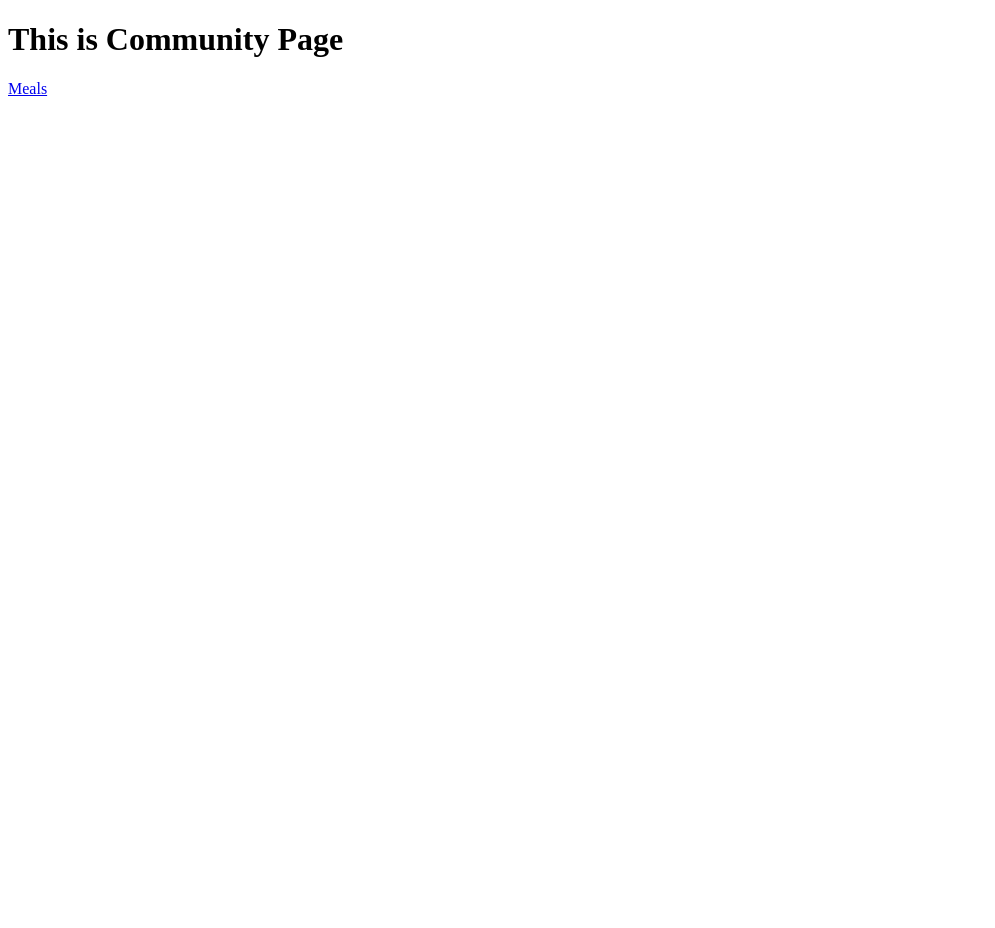
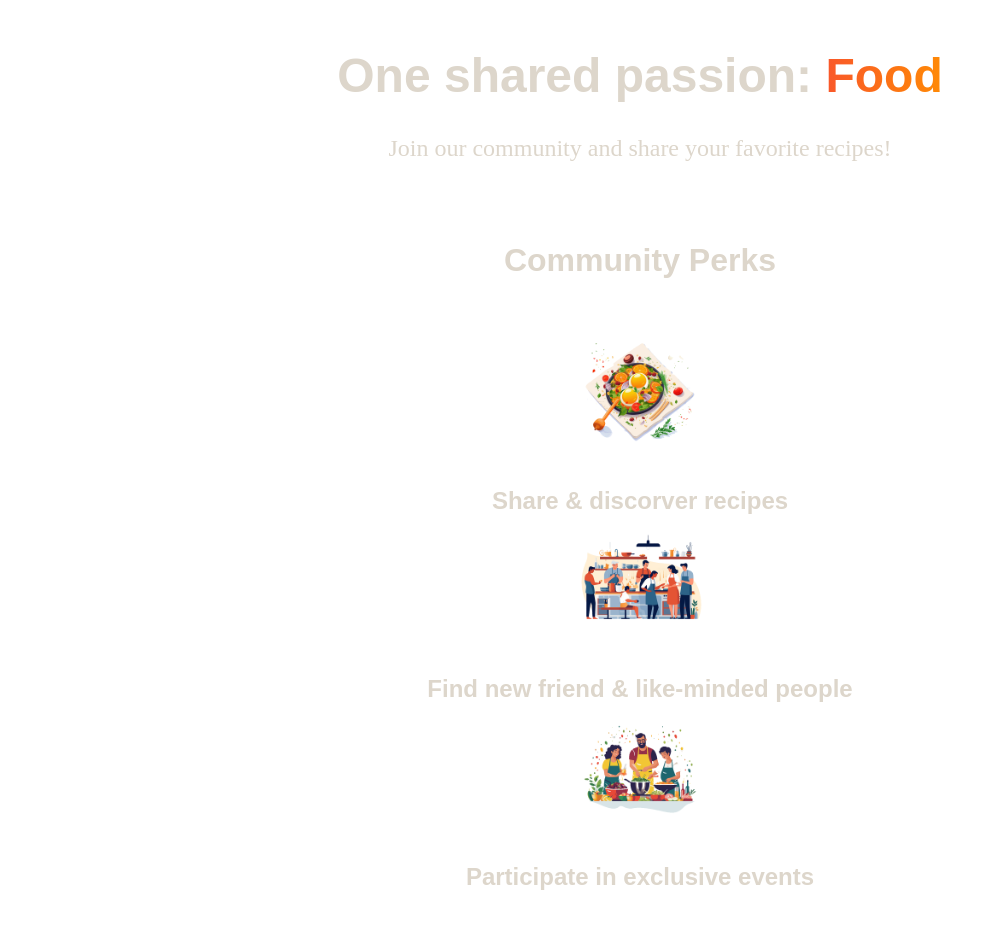
Before and after one commit to OXplakhoa/foodies, a Next.js app: page /community in a window 1280 px wide. Shown: the top 928 px of the page, without its empty margins (0-995 px from the left). Before the commit the page ends 800 px from the top, so only its background shows below. Built offline with nearby package versions, Linux system fonts and the light colour scheme.

Commit message:
Add Commuity Page & style for nav link

```diff
--- a/app/community/page.js
+++ b/app/community/page.js
@@ -1,10 +1,38 @@
-import Link from "next/link";
+import mealIcon from "@/assets/icons/meal.png";
+import communityIcon from "@/assets/icons/community.png";
+import eventsIcon from "@/assets/icons/events.png";
+import classes from "./page.module.css";
+import Image from "next/image";
+export default function Community() {
+  return (
+    <>
+      <header className={classes.header}>
+        <h1>
+          One shared passion: <span className={classes.highlight}>Food</span>
+        </h1>
+        <p>Join our community and share your favorite recipes!</p>
+      </header>
+      <main className={classes.main}>
+        <h2>Community Perks</h2>
 
-export default function Community(){
-    return (
-        <main>
-            <h1>This is Community Page</h1>
-            <Link href="/meals">Meals</Link>
-        </main>
-    )
+        <ul className={classes.perks}>
+          <li>
+            <Image src={mealIcon} alt="A delicious meal" />
+            <p>Share & discorver recipes</p>
+          </li>
+          <li>
+            <Image src={communityIcon} alt="A crowd of people, cooking" />
+            <p>Find new friend & like-minded people</p>
+          </li>
+          <li>
+            <Image
+              src={eventsIcon}
+              alt="A crowd of people at a cooking event"
+            />
+            <p>Participate in exclusive events</p>
+          </li>
+        </ul>
+      </main>
+    </>
+  );
 }
--- /dev/null
+++ b/app/community/page.module.css
@@ -0,0 +1,61 @@
+.header {
+    gap: 3rem;
+    margin: 3rem auto 5rem auto;
+    width: 90%;
+    max-width: 75rem;
+    color: #ddd6cb;
+    font-size: 1.5rem;
+    text-align: center;
+}
+
+.header h1 {
+    font-family: 'Montserrat', sans-serif;
+}
+
+.highlight {
+    background: linear-gradient(90deg, #f9572a, #ff8a05);
+    background-clip: text;
+    -webkit-background-clip: text;
+    -webkit-text-fill-color: transparent;
+}
+
+.main {
+    width: 90%;
+    max-width: 40rem;
+    margin: 0 auto;
+    text-align: center;
+}
+
+.main h2 {
+    font-family: 'Montserrat', sans-serif;
+    font-size: 2rem;
+    margin-bottom: 3rem;
+    color: #ddd6cb;
+}
+
+.perks {
+    list-style: none;
+    margin: 3rem 0;
+    padding: 0;
+}
+
+.perks li {
+    display: flex;
+    flex-direction: column;
+    align-items: center;
+    gap: 2rem;
+}
+
+.perks img {
+    width: 8rem;
+    height: 8rem;
+    object-fit: contain;
+}
+
+.perks p {
+    font-family: "Montserrat", sans-serif;
+    font-size: 1.5rem;
+    font-weight: bold;
+    margin: 0;
+    color: #ddd6cb;
+}
--- a/components/images/image-slideshow.js
+++ b/components/images/image-slideshow.js
@@ -1,4 +1,6 @@
 'use client';
+
+
 import { useEffect, useState } from "react";
 
 import burgerImg from "@/assets/burger.jpg";
--- a/components/main-header/main-header.js
+++ b/components/main-header/main-header.js
@@ -3,6 +3,7 @@
 import logoImg from "@/assets/logo.png";
 import Image from "next/image";
 import MainHeaderBackground from "./main-header-bg";
+import NavLink from "./nav-link";
 
 export default function MainHeader() {
   return (
@@ -16,10 +17,10 @@
         <nav className={classes.nav}>
           <ul>
             <li>
-              <Link href="/meals">Browser Meals</Link>
+              <NavLink href="/meals">Browse Meal</NavLink>
             </li>
             <li>
-              <Link href="/community">Foodie Community</Link>
+              <NavLink href="/community">Foodies Community</NavLink>
             </li>
           </ul>
         </nav>
```
Also changed, not shown: components/main-header/main-header.module.css (+0 -22 lines), components/main-header/nav-link.js (added, +20 -0 lines), components/main-header/nav-link.module.css (added, +23 -0 lines).
